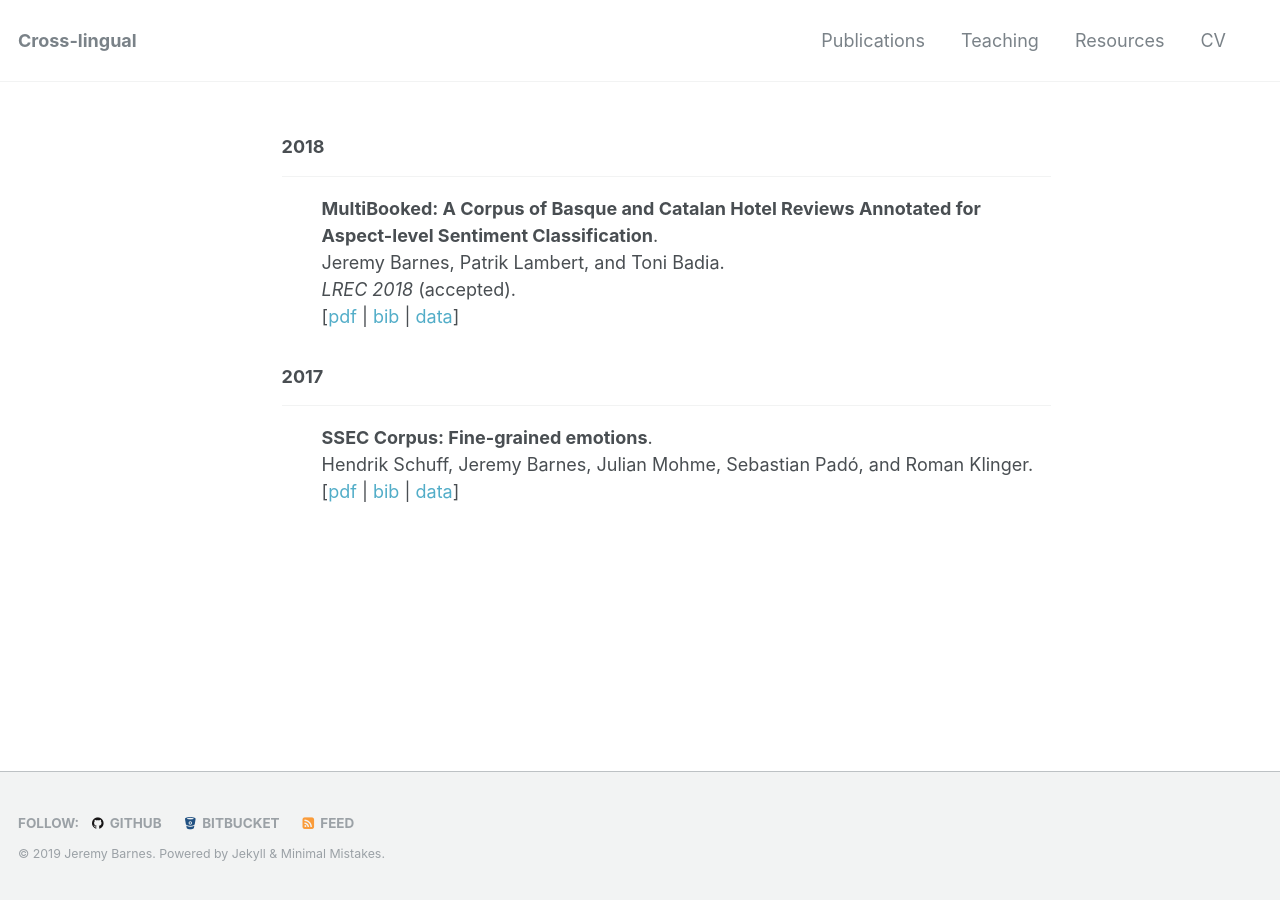
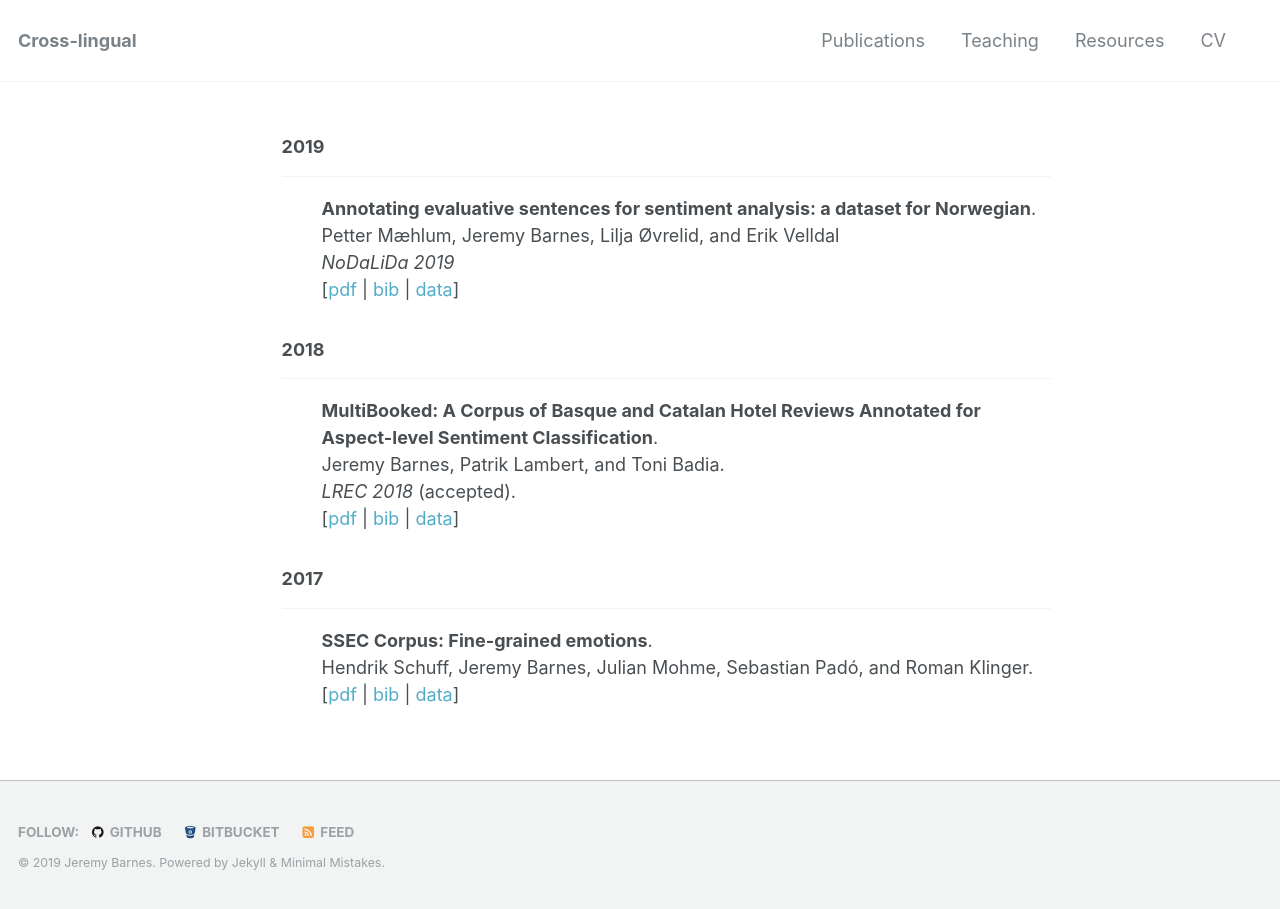
Before and after one commit to jerbarnes/jbarnesspain.github.io, a Jekyll site: the page built from resources/index.html, in a window 1280 px wide. Built offline with Jekyll 4.4.1, drawn with Linux system fonts in a browser that asks for light colours.

Commit message:
added resources

```diff
--- a/resources/index.html
+++ b/resources/index.html
@@ -6,6 +6,16 @@ title: resources
 
 <article class="page">
 <div class="blurb">
+
+<h3> 2019 </h3><hr>
+<ul>
+        <strong>
+        Annotating evaluative sentences for sentiment analysis:
+        a dataset for Norwegian</strong>.<br>
+        Petter Mæhlum, Jeremy Barnes, Lilja Øvrelid, and Erik Velldal<br>
+        <i>NoDaLiDa 2019</i><br>
+        [<a href="/downloads/norec-eval.pdf">pdf</a> | <a href="">bib</a> | <a href="https://github.com/ltgoslo/norec_eval">data</a>]
+</ul>
 
 <h3> 2018 </h3><hr>
 <ul>
```
Also changed, not shown: 1 other file.
